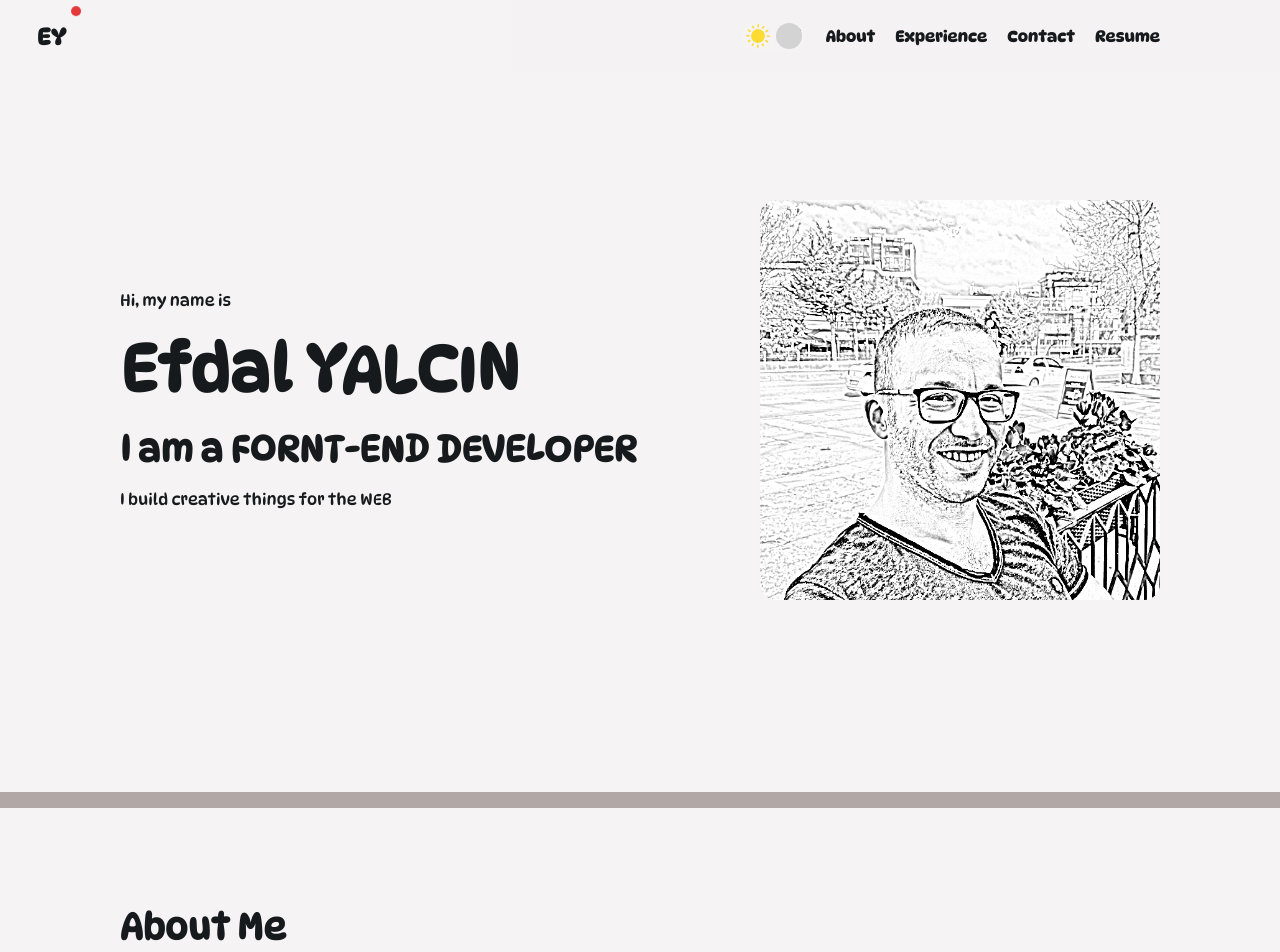
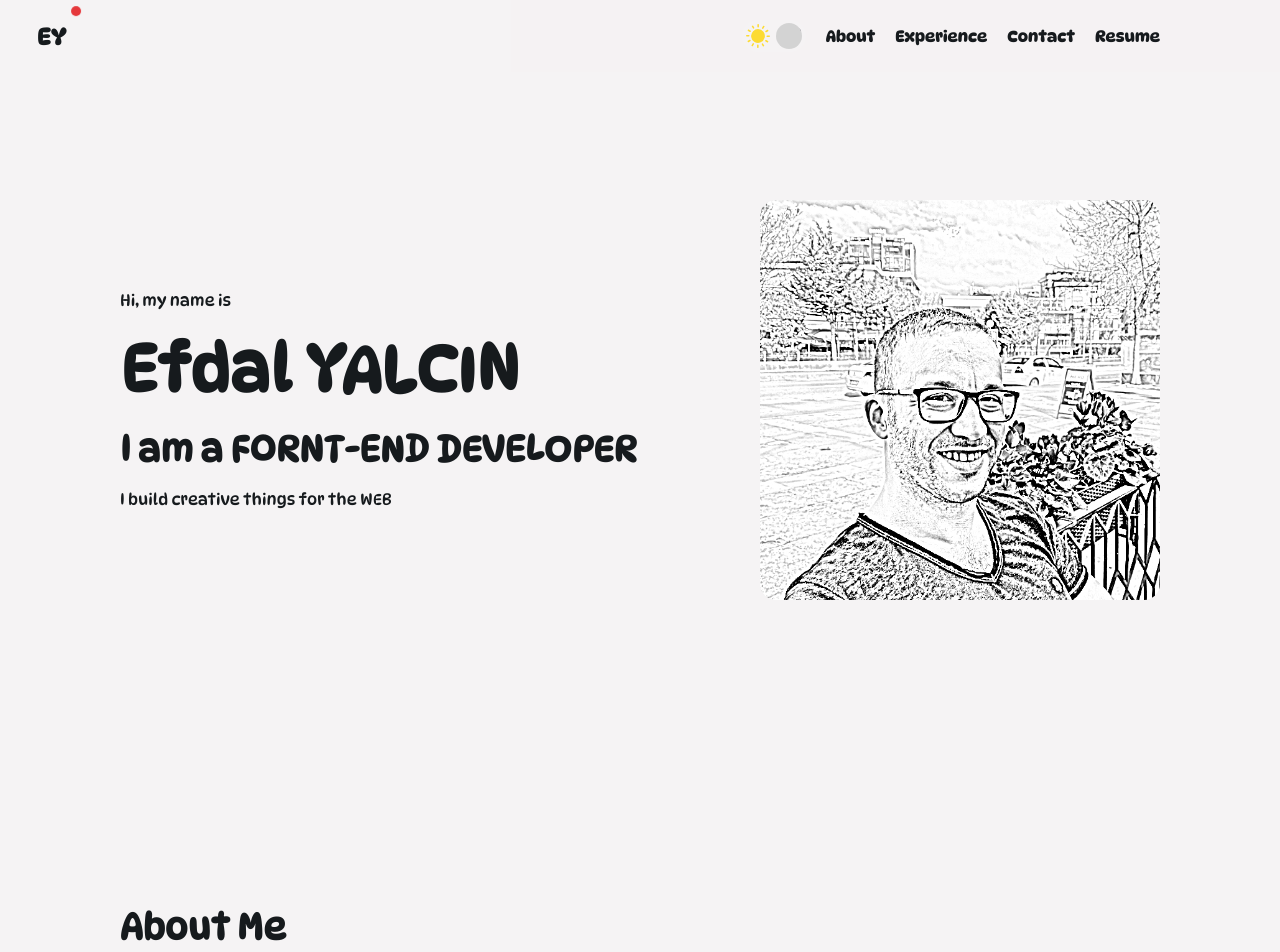
Before and after one commit to efdalyalcin/portfolio, a React (Create React App) app: page / in a window 1280 px wide. Shown: the top 952 px of the page. Built offline with nearby package versions, Linux system fonts and the light colour scheme.

Commit message:
separator scroll works but increases from 0

```diff
--- a/src/components/Separator/Separator.scss
+++ b/src/components/Separator/Separator.scss
@@ -1,6 +1,9 @@
 @import '../../utils/main.scss';
 
 .Separator {
+  max-width: $maxWidth;
+  margin: 0 auto;
+
   position: relative;
   top: -8px;
 
--- a/src/components/Separator/Separator.tsx
+++ b/src/components/Separator/Separator.tsx
@@ -1,4 +1,4 @@
-import { createRef, useEffect, useState } from 'react';
+import { createRef, useCallback, useEffect, useState } from 'react';
 import cn from 'classnames';
 import { useTheme } from '../../context/ThemeProvider';
 import './Separator.scss';
@@ -7,15 +7,24 @@ export default function Separator() {
   const { isDarkTheme } = useTheme();
   const [scrollPosition, setScrollPosition] = useState(0);
   const sepRef = createRef<HTMLDivElement>();
+  const [separatorPosition, setSeparatorPosition] = useState(1);
+  const [widthPercent, setWidthPercent] = useState(scrollPosition / separatorPosition);
+
+  const handleSeparatorPosition = () => {
+    console.log(sepRef.current?.offsetTop)
+
+    sepRef.current?.offsetTop
+      ? setSeparatorPosition(sepRef.current.offsetTop)
+      : setSeparatorPosition(1)
+  };
+
 
   const handleScroll = () => {
     let scroll = window.pageYOffset;
 
-    console.log(sepRef.current?.offsetTop)
-
     scroll
-      ? setScrollPosition(scroll)
-      : setScrollPosition(0)
+    ? setScrollPosition(scroll)
+    : setScrollPosition(0)
   };
 
   useEffect(() => {
@@ -26,12 +35,25 @@ export default function Separator() {
     };
   });
 
-  console.log(scrollPosition);
+  const styleHandler = () => {
+    setWidthPercent((scrollPosition / separatorPosition) * 100)
+  };
+
+  useEffect(
+    () => {
+      handleSeparatorPosition();
+      styleHandler();
+    },
+    [scrollPosition],
+  );
+  console.log(widthPercent);
 
   return (
     <div
+      style={{"width": `${widthPercent}%`}}
       className={cn("Separator", {"Separator--dark": isDarkTheme})}
       ref={sepRef}
+      onScroll={styleHandler}
     />
   )
 }
```
